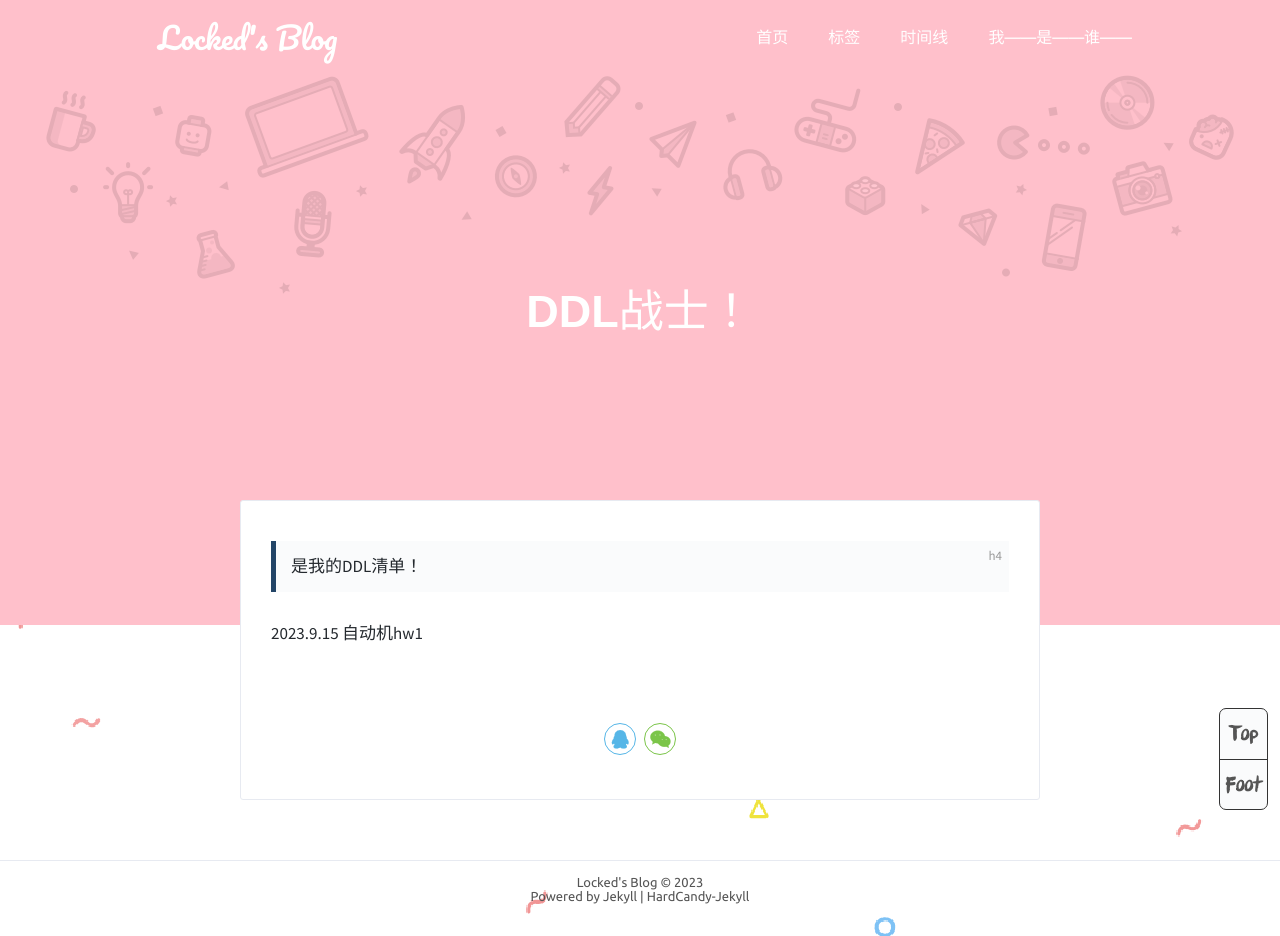
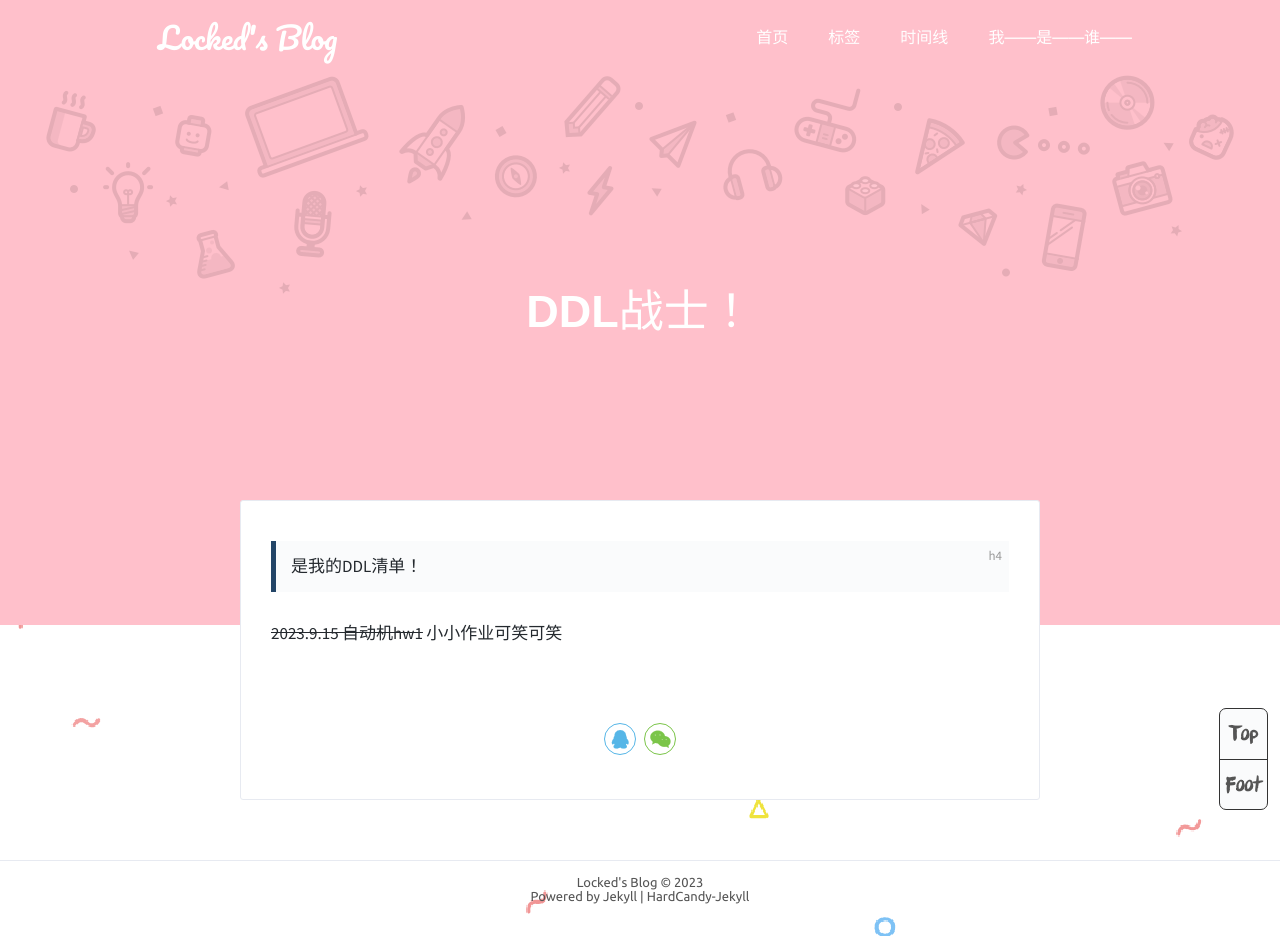
Before and after one commit to Lockeded/Lockeded.github.io, a Jekyll site: the page built from _posts/2023-9-8-DDL战士.md, in a window 1280 px wide. Built offline with Jekyll 4.4.1, drawn with Linux system fonts in a browser that asks for light colours; comment, search, counter and statistics services are not loaded.

Commit message:
submit ddl

```diff
--- a/_posts/2023-9-8-DDL战士.md
+++ b/_posts/2023-9-8-DDL战士.md
@@ -10,4 +10,4 @@ tags: 学习
 
 #### 是我的DDL清单！
 
-2023.9.15 自动机hw1
+~~2023.9.15 自动机hw1~~ 小小作业可笑可笑
```
